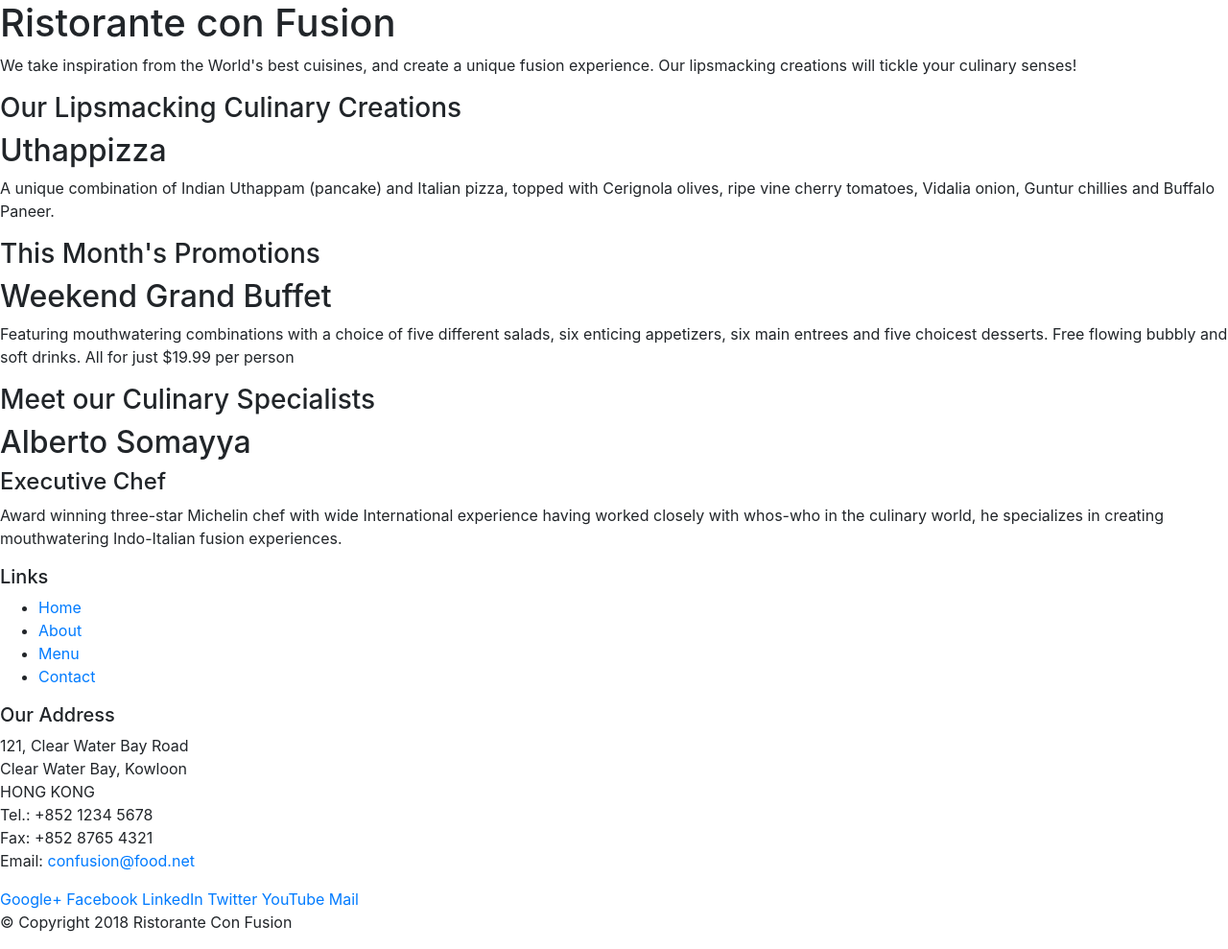
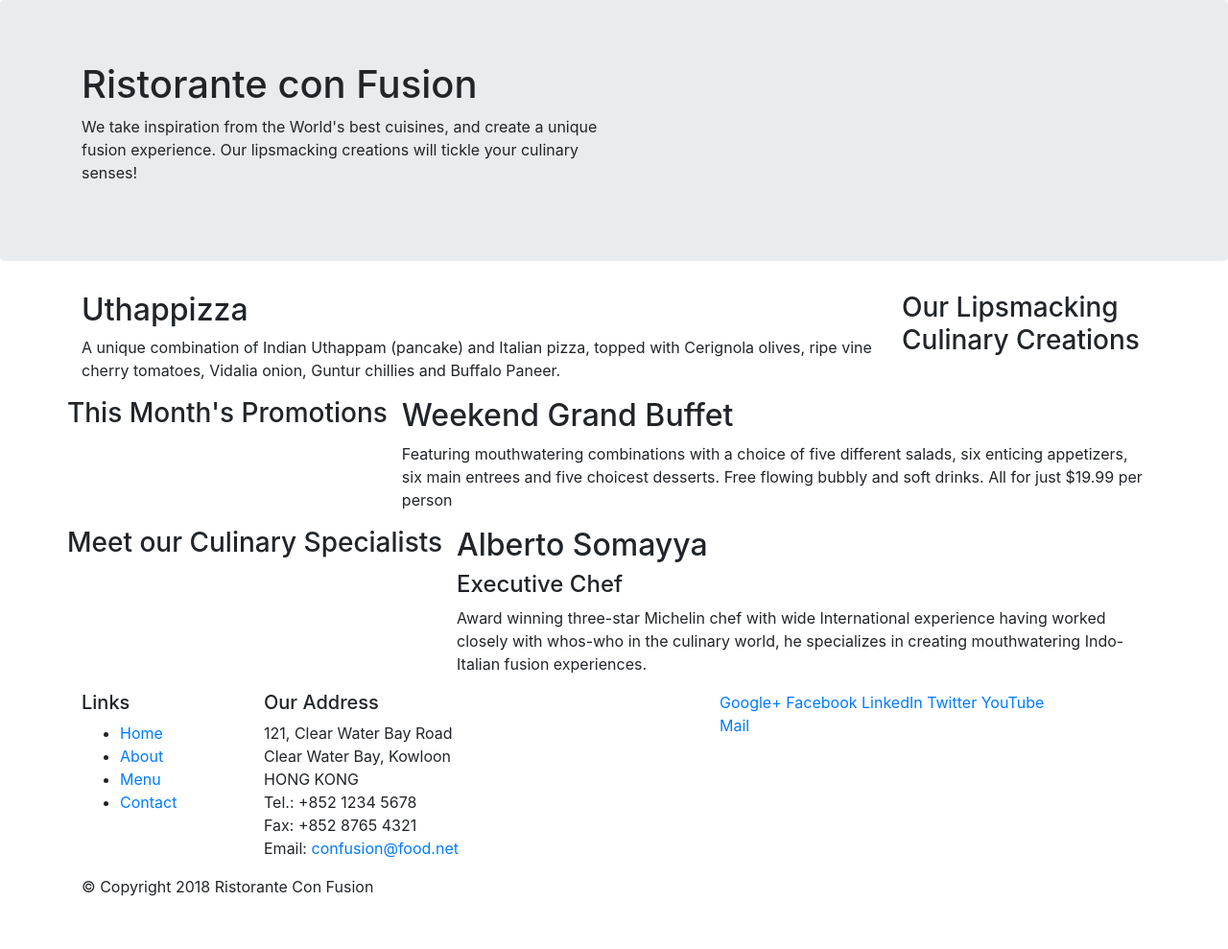
Before and after one commit to Deek9399/Bootstrap, a website: page index.html in a window 1280 px wide. Shown: the whole page at 96% size. After the commit the page ends 952 px from the top, so only its background shows below. Drawn offline with nearby package versions, Linux system fonts and the light colour scheme.

Commit message:
incorrect grid1

```diff
--- a/index.html
+++ b/index.html
@@ -18,10 +18,10 @@
   </head>
 
   <body>
-    <header>
-      <div>
-        <div>
-          <div>
+    <header class="jumbotron">
+      <div class="container">
+        <div class="row">
+          <div class="col-12 col-sm-6">
             <h1>Ristorante con Fusion</h1>
             <p>
               We take inspiration from the World's best cuisines, and create a
@@ -29,17 +29,17 @@
               your culinary senses!
             </p>
           </div>
-          <div></div>
+          <div class="col-12 col-sm"></div>
         </div>
       </div>
     </header>
 
-    <div>
-      <div>
-        <div>
+    <div class="container">
+      <div class="row">
+        <div class="col-12 col-sm-4 order-sm-last col-md-3">
           <h3>Our Lipsmacking Culinary Creations</h3>
         </div>
-        <div>
+        <div class="col col-sm col-md">
           <h2>Uthappizza</h2>
           <p>
             A unique combination of Indian Uthappam (pancake) and Italian pizza,
@@ -49,11 +49,11 @@
         </div>
       </div>
 
-      <div>
-        <div>
+      <div class="row">
+        <div class="class="col-12 col-sm-4 order-sm-last col-md-3">
           <h3>This Month's Promotions</h3>
         </div>
-        <div>
+        <div class="col col-sm col-md">
           <h2>Weekend Grand Buffet</h2>
           <p>
             Featuring mouthwatering combinations with a choice of five different
@@ -64,11 +64,11 @@
         </div>
       </div>
 
-      <div>
-        <div>
+      <div class="row">
+        <div class="class="col-12 col-sm-4 col-md-3">
           <h3>Meet our Culinary Specialists</h3>
         </div>
-        <div>
+        <div class="col col-sm col-md">
           <h2>Alberto Somayya</h2>
           <h4>Executive Chef</h4>
           <p>
@@ -82,9 +82,9 @@
     </div>
 
     <footer>
-      <div>
-        <div>
-          <div>
+      <div class="container">
+        <div class="row">
+          <div class="col-4 col-sm-2">
             <h5>Links</h5>
             <ul>
               <li><a href="#">Home</a></li>
@@ -93,7 +93,7 @@
               <li><a href="#">Contact</a></li>
             </ul>
           </div>
-          <div>
+          <div class="c0l-7 col-sm-5">
             <h5>Our Address</h5>
             <address>
               121, Clear Water Bay Road<br />
@@ -104,7 +104,7 @@
               Email: <a href="mailto:confusion@food.net">confusion@food.net</a>
             </address>
           </div>
-          <div>
+          <div class="col-12 col-sm-4">
             <div>
               <a href="http://google.com/+">Google+</a>
               <a href="http://www.facebook.com/profile.php?id=">Facebook</a>
@@ -115,8 +115,8 @@
             </div>
           </div>
         </div>
-        <div>
-          <div>
+        <div class="row">
+          <div class="col-auto">
             <p>© Copyright 2018 Ristorante Con Fusion</p>
           </div>
         </div>
```
